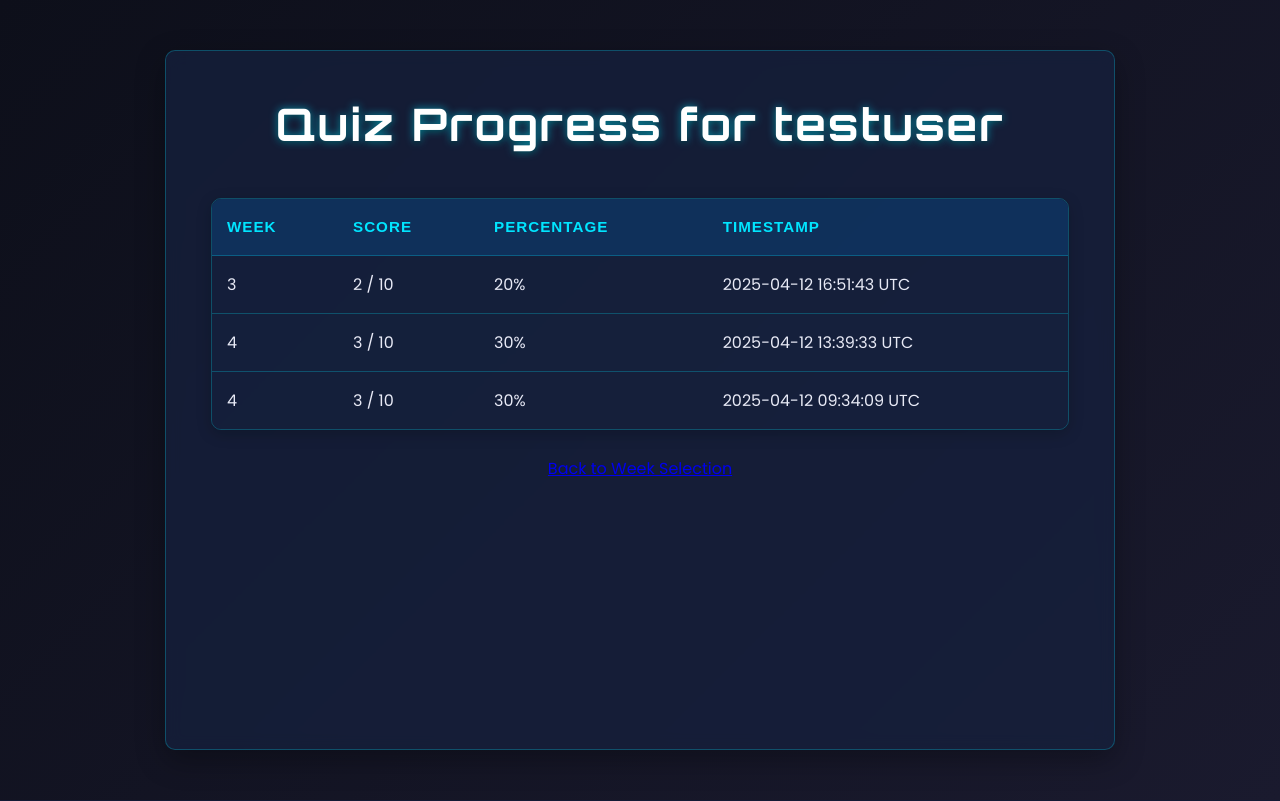
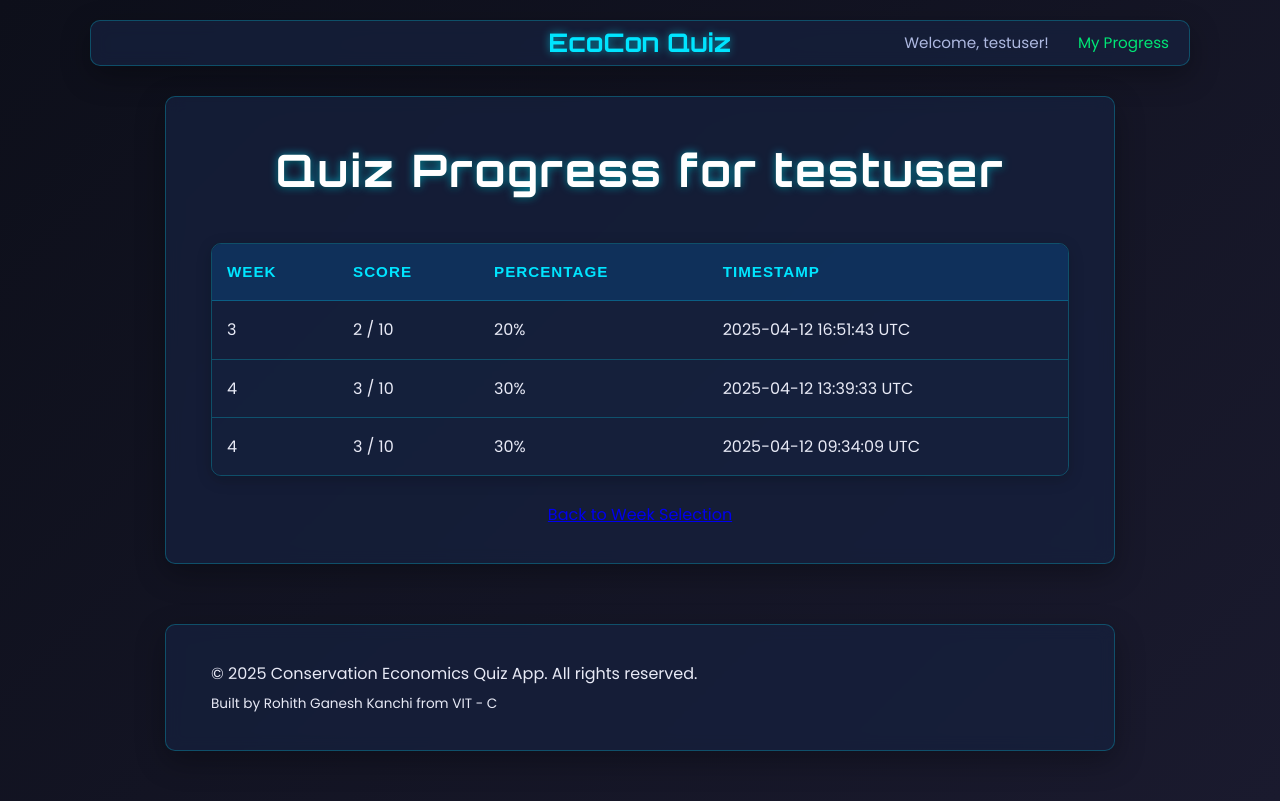
Before and after one commit to rZk1809/EcoCon-QuizApp, a Flask app: page /progress in a window 1280 px wide. Run offline with Flask 2, Linux system fonts and the light colour scheme; data comes from the database, SQL or seed files in the repository.

Commit message:
added footer

```diff
--- a/app.py
+++ b/app.py
@@ -8,6 +8,7 @@
 from datetime import datetime
 # Removed werkzeug imports if not using auth
 from functools import wraps # Still needed if keeping login_required temporarily
+from datetime import datetime
 
 # --- Configuration ---
 BASE_DIR = os.path.abspath(os.path.dirname(__file__))
@@ -77,6 +78,9 @@
              print("Error: Could not find or create test user in before_request.")
              # flash("Error setting up user session.", "error") # Careful with flash here
 
+@app.context_processor
+def inject_now():
+    return {'now': datetime.utcnow()}
 
 # --- Routes ---
 @app.route('/')
--- a/static/css/style.css
+++ b/static/css/style.css
@@ -362,6 +362,50 @@
      font-style: normal; /* Override italic */
 }
 
+/* Modify existing .header-content rule */
+.header-content {
+    display: flex;
+    /* Changed from space-between to center items initially */
+    justify-content: center;
+    align-items: center;
+    max-width: 1100px;
+    margin: 0 auto;
+    padding: 0 20px;
+    position: relative; /* Add relative positioning */
+}
+
+/* Modify existing .logo a rule (or .logo rule if styling the div) */
+.logo {
+    text-align: center; /* Center text within the logo container */
+    /* Remove any specific positioning if previously added */
+}
+.logo a {
+    font-family: 'Orbitron', sans-serif;
+    font-size: 1.6em;
+    font-weight: 700;
+    color: var(--accent-color);
+    text-decoration: none;
+    text-shadow: var(--text-glow);
+    /* Remove margin-right if it was added */
+}
+.logo a:hover { color: #fff; }
+
+
+/* Modify existing nav.main-nav rule */
+nav.main-nav {
+    /* Position the nav absolutely to the right */
+    position: absolute;
+    right: 20px; /* Adjust padding/margin as needed */
+    top: 50%;
+    transform: translateY(-50%);
+    /* Remove previous alignment/border/padding if they conflict */
+    border-bottom: none;
+    margin-bottom: 0;
+    padding-bottom: 0;
+}
+/* Keep existing nav.main-nav a and other nav styles */
+nav.main-nav a { /* Styles for links inside */ }
+nav.main-nav span.welcome-user { /* Styles for welcome text */ }
 
 .unanswered-info {
     font-style: italic;
@@ -369,3 +413,18 @@
     font-size: 0.9em;
     margin-top: 5px;
 }
+
+/* Modify existing nav.main-nav a rule */
+nav.main-nav a {
+    /* Change this color value */
+    color: var(--success-color); /* Changed from --accent-color */
+    text-decoration: none;
+    margin-left: 15px;
+    transition: color var(--transition-speed), text-shadow var(--transition-speed);
+}
+
+/* Optional: Change hover color too */
+nav.main-nav a:hover {
+    color: #fff; /* Or maybe var(--success-color) with text-shadow */
+    text-shadow: 0 0 8px var(--success-color); /* Optional glow */
+}
--- /dev/null
+++ b/templates/base.html
@@ -0,0 +1,59 @@
+<!DOCTYPE html>
+<html lang="en">
+<head>
+    <meta charset="UTF-8">
+    <meta name="viewport" content="width=device-width, initial-scale=1.0">
+    <title>{% block title %}EcoCon Quiz App{% endblock %}</title>
+    <link rel="stylesheet" href="{{ url_for('static', filename='css/style.css') }}">
+    {% block head_extra %}{% endblock %}
+</head>
+<body>
+    {# --- Header Section (Simplified Nav) --- #}
+    <header class="main-header">
+        <div class="header-content container">
+            <div class="logo">
+                <a href="{{ url_for('index') }}">EcoCon Quiz</a>
+            </div>
+            {# Simplified Nav for single 'testuser' #}
+            <nav class="main-nav">
+                 <span class="welcome-user">Welcome, {{ session.username | default('User') }}!</span>
+                 <a href="{{ url_for('progress_page') }}">My Progress</a>
+                 {# Removed Login/Signup/Logout links #}
+            </nav>
+        </div>
+    </header>
+    {# --- End Header --- #}
+
+    {# --- Main Content Area --- #}
+    <main class="main-content">
+        <div class="container">
+            {% with messages = get_flashed_messages(with_categories=true) %}
+              {% if messages %}
+                <ul class=flashes>
+                {% for category, message in messages %}
+                  <li class="{{ category }}">{{ message }}</li>
+                {% endfor %}
+                </ul>
+              {% endif %}
+            {% endwith %}
+
+            {# Where child template content will be inserted #}
+            {% block content %}
+            {% endblock %}
+        </div>
+    </main>
+    {# --- End Main Content --- #}
+
+    {# --- Footer Section --- #}
+    <footer class="main-footer">
+        <div class="container">
+            <p>&copy; {{ now.year }} Conservation Economics Quiz App. All rights reserved.</p>
+            <p style="margin-top: 5px; font-size: 0.85em;">Built by Rohith Ganesh Kanchi from VIT - C</p>
+        </div>
+    </footer>
+    {# --- End Footer --- #}
+
+    {# Optional: Block for page-specific JavaScript near end of body #}
+    {% block scripts %}{% endblock %}
+</body>
+</html>
--- a/templates/progress.html
+++ b/templates/progress.html
@@ -1,21 +1,27 @@
-<!DOCTYPE html>
-<html lang="en">
-<head>
-    <meta charset="UTF-8">
-    <meta name="viewport" content="width=device-width, initial-scale=1.0">
-    <title>My Quiz Progress</title>
-     <link rel="stylesheet" href="{{ url_for('static', filename='css/style.css') }}">
-</head>
-<body>
-    <div class="container"> {# <--- Add this div #}
-        <h1>Quiz Progress for {{ username }}</h1>
-        <div id="progress-list">
-            <p>Loading progress...</p>
-        </div>
-        <div id="error-message" style="color: red; margin-top: 10px;"></div>
-        <p style="text-align: center; margin-top: 20px;"><a href="{{ url_for('index') }}">Back to Week Selection</a></p> {# Centered link #}
-    </div> {# <--- Close the div #}
+{% extends 'base.html' %} {# <-- Inherit from base.html #}
 
+{% block title %}My Progress - EcoCon Quiz App{% endblock %} {# <-- Set page title #}
+
+{% block content %} {# <-- Wrap main content in this block #}
+    {# Note: Header, Footer, Flash Messages are handled by base.html #}
+
+    <h1>Quiz Progress for {{ username }}</h1> {# Username passed from app.py #}
+
+    <div id="progress-list">
+        <p>Loading progress...</p>
+        {# Progress table will be populated here by progress.js #}
+    </div>
+
+    <div id="error-message" style="color: red; margin-top: 10px;">
+        {# Potential errors loaded by progress.js #}
+    </div>
+
+    {# "Back" link - Already centered via CSS if using <p> tag #}
+    <p style="text-align: center; margin-top: 20px;"><a href="{{ url_for('index') }}">Back to Week Selection</a></p>
+
+{% endblock %} {# <-- End content block #}
+
+{% block scripts %} {# <-- Optional block for page-specific scripts #}
+    {# Ensure progress.js is loaded #}
     <script src="{{ url_for('static', filename='js/progress.js') }}"></script>
-</body>
-</html>
+{% endblock %}
```
Also changed, not shown: templates/index.html (+11 -35 lines).
